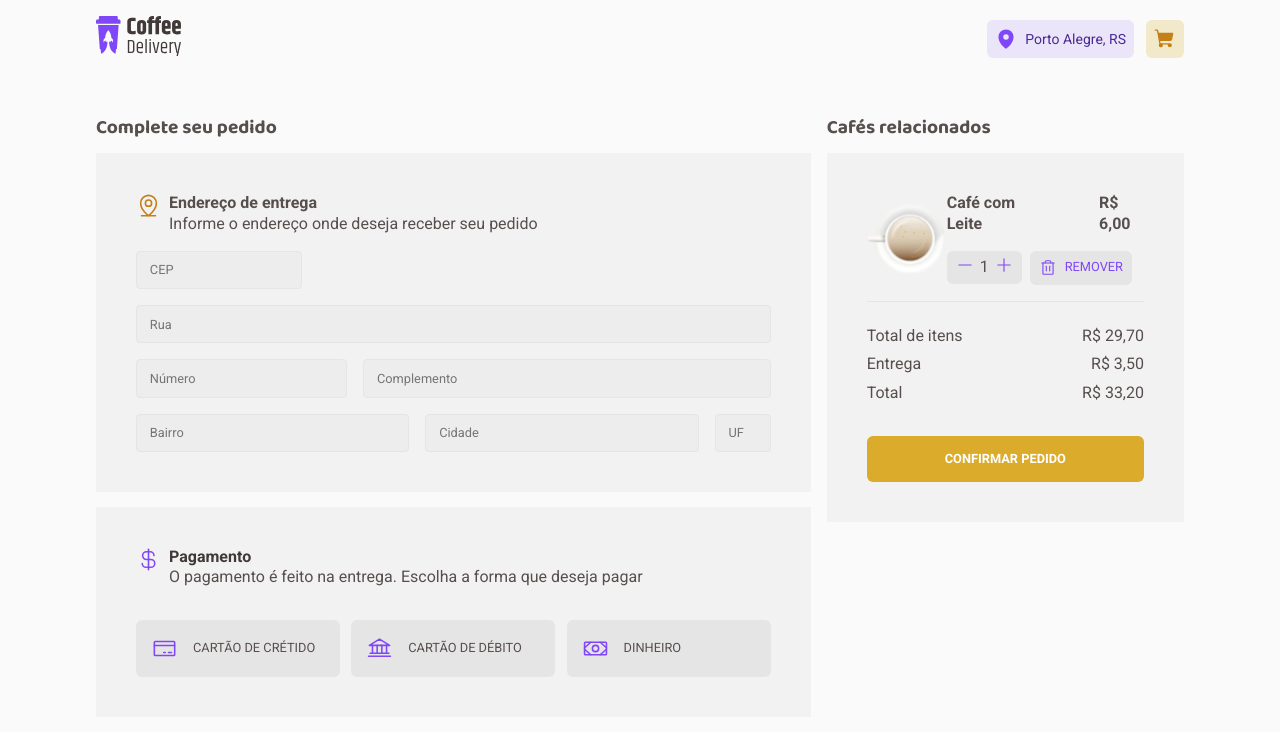
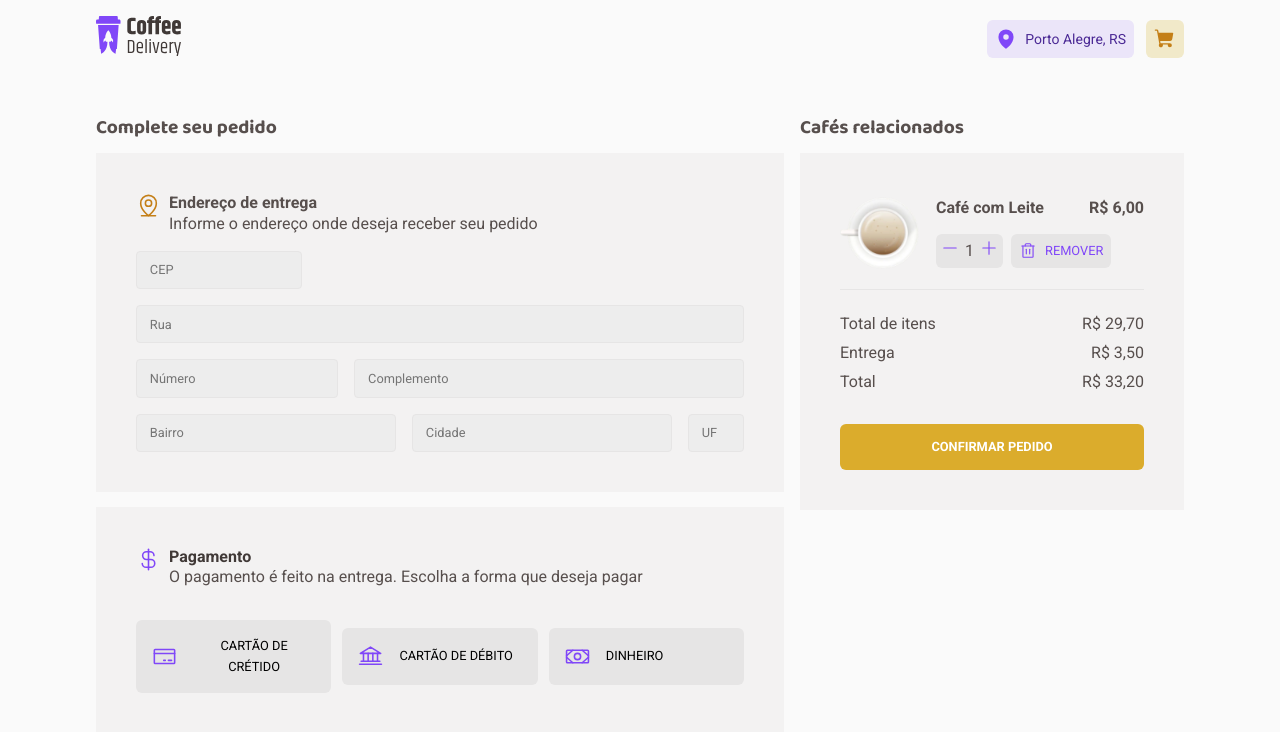
Before and after one commit to GabrielMatoss/CoffeeHouse, a React (Vite) app: page /cart in a window 1280 px wide. Shown: the top 732 px of the page. Built offline with nearby package versions, Linux system fonts and the light colour scheme.

Commit message:
refactor(carthistory): refactoring html and css

```diff
--- a/src/pages/CartHistory/index.tsx
+++ b/src/pages/CartHistory/index.tsx
@@ -46,18 +46,18 @@ export function CartHistory() {
 
 
             <div className="selectionMethodsPayment">
-                <div className="paymentMethods">
+                <button className="paymentMethods">
                 <CreditCard size={25} />
                   <p>Cartão de Crétido</p>
-                </div>
-                <div className="paymentMethods">
+                </button>
+                <button className="paymentMethods">
                 <Bank size={25} />
                   <p>Cartão de Débito</p>
-                </div>
-                <div className="paymentMethods">
+                </button>
+                <button className="paymentMethods">
                 <Money size={25} />
                   <p>Dinheiro</p>
-                </div>
+                </button>
             </div>
           </div>
 
--- a/src/pages/CartHistory/styles.ts
+++ b/src/pages/CartHistory/styles.ts
@@ -125,6 +125,7 @@ export const ContainerCartHistory = styled.main`
        .paymentMethods{
         background-color: ${(props) => props.theme["base-button"]};
         display: flex;
+        border: none;
         padding: 1rem;
         align-items: center;
         justify-content: flex-start;
@@ -155,13 +156,13 @@ export const ContainerCartHistory = styled.main`
       padding: 40px;
 
       .contentCardCoffee {
-        width: 100%;
         display: flex;
         // background-color: blue;
         align-items: center;
         justify-content: space-between;
         width: 100%;
         border-bottom: 1px solid #e6e5e5;
+        gap: 1rem;
         padding-bottom: 1rem;
         img {
           width: 5rem;
@@ -172,8 +173,10 @@ export const ContainerCartHistory = styled.main`
           display: flex;
           flex-direction: column;
           .nameAndPrice {
+           width: 13rem;
             display: flex;
-            gap: 4rem;
+            align-items: center;
+            justify-content: space-between;
             > p {
               font-weight: bold;
             }
@@ -200,7 +203,7 @@ export const ContainerCartHistory = styled.main`
               justify-content: baseline;
               gap: 6px;
               background-color: ${(props) => props.theme["base-button"]};
-              padding: 5px 9px;
+              padding: 5px;
               border-radius: 6px;
             }
 
@@ -211,7 +214,7 @@ export const ContainerCartHistory = styled.main`
 
               gap: 0.5rem;
               background-color: ${(props) => props.theme["base-button"]};
-              padding: 8px 9px;
+              padding: 8px;
               border-radius: 6px;
               text-transform: uppercase;
               font-size: 0.8rem;
```
